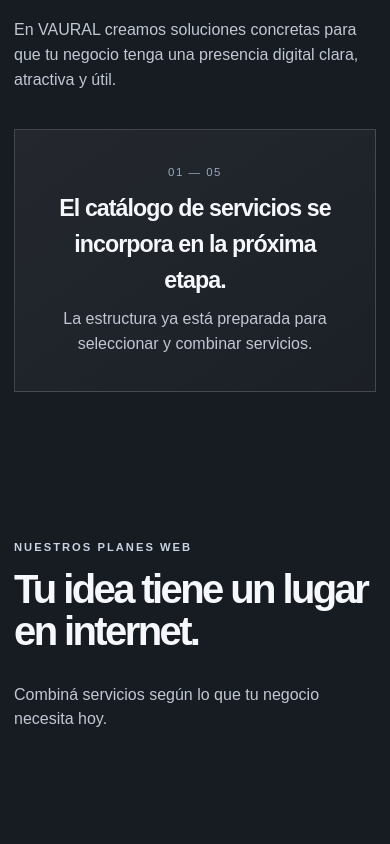
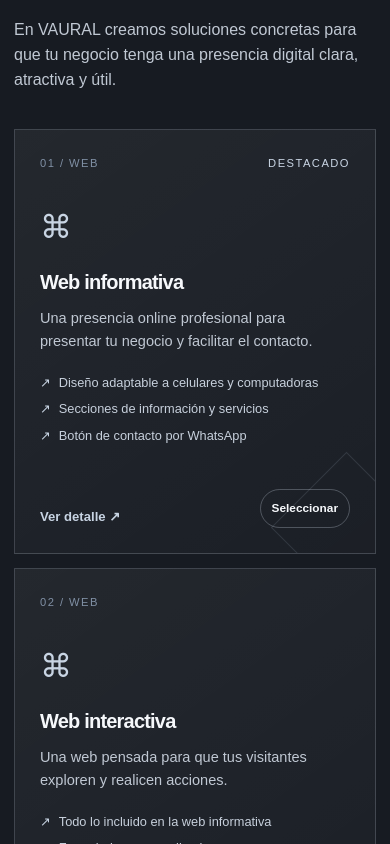
Before and after one commit to jesveni2212/VAURAL, a Next.js app: page / in a window 390 px wide. Shown: the part 1220-2064 px from the top of the page. Built offline with nearby package versions, Linux system fonts and the light colour scheme; no server answers.

Commit message:
feat: add multi-service VAURAL catalog

```diff
--- a/src/app/globals.css
+++ b/src/app/globals.css
@@ -466,21 +466,11 @@ a {
   color: var(--muted);
 }
 
-.shell-placeholder,
 .contact-placeholder {
   border: 1px solid var(--line);
   background: linear-gradient(145deg, rgba(255, 255, 255, 0.055), rgba(255, 255, 255, 0.018));
 }
 
-.shell-placeholder {
-  min-height: 250px;
-  display: grid;
-  place-items: center;
-  padding: 34px;
-  text-align: center;
-}
-
-.shell-placeholder h3,
 .contact-placeholder h3 {
   max-width: 530px;
   margin: 10px 0 8px;
@@ -488,16 +478,200 @@ a {
   letter-spacing: -0.04em;
 }
 
-.shell-placeholder p,
 .contact-placeholder p {
   margin: 0;
   color: var(--muted);
 }
 
-.placeholder-number {
-  color: var(--silver-muted);
-  font-size: 0.72rem;
+.services-grid {
+  display: grid;
+  grid-template-columns: repeat(3, minmax(0, 1fr));
+  gap: 14px;
+}
+
+.service-card {
+  position: relative;
+  display: flex;
+  min-height: 425px;
+  flex-direction: column;
+  overflow: hidden;
+  padding: 25px;
+  border: 1px solid var(--line);
+  background: linear-gradient(145deg, rgba(255, 255, 255, 0.055), rgba(255, 255, 255, 0.018));
+  transition: transform 220ms ease, border-color 220ms ease, background 220ms ease;
+}
+
+.service-card::after {
+  content: "";
+  position: absolute;
+  right: -25px;
+  bottom: -28px;
+  width: 105px;
+  height: 105px;
+  border: 1px solid rgba(184, 199, 219, 0.14);
+  transform: rotate(45deg);
+  pointer-events: none;
+}
+
+.service-card:hover,
+.service-card-selected {
+  transform: translateY(-4px);
+  border-color: rgba(184, 199, 219, 0.45);
+  background: linear-gradient(145deg, rgba(184, 199, 219, 0.1), rgba(255, 255, 255, 0.018));
+}
+
+.service-card-topline,
+.service-card-actions {
+  display: flex;
+  align-items: center;
+  justify-content: space-between;
+  gap: 12px;
+}
+
+.service-number,
+.service-featured {
+  color: #8090a5;
+  font-size: 0.7rem;
   letter-spacing: 0.13em;
+  text-transform: uppercase;
+}
+
+.service-featured {
+  color: var(--silver);
+}
+
+.service-icon {
+  margin: 31px 0 15px;
+  color: var(--silver);
+  font-size: 2rem;
+}
+
+.service-card h3 {
+  margin: 0 0 9px;
+  font-size: 1.25rem;
+  letter-spacing: -0.04em;
+}
+
+.service-card > p {
+  margin: 0;
+  color: var(--muted);
+  font-size: 0.91rem;
+}
+
+.service-includes {
+  display: grid;
+  gap: 7px;
+  margin: 20px 0;
+  padding: 0;
+  color: #c7d0dc;
+  font-size: 0.8rem;
+  list-style: none;
+}
+
+.service-includes li::before {
+  content: "↗";
+  margin-right: 8px;
+  color: var(--silver);
+}
+
+.service-card-actions {
+  margin-top: auto;
+  align-items: end;
+}
+
+.service-detail-link {
+  color: var(--silver);
+  font-size: 0.82rem;
+  font-weight: 750;
+}
+
+.selection-button {
+  position: relative;
+  z-index: 1;
+  padding: 9px 11px;
+  border: 1px solid rgba(211, 222, 237, 0.28);
+  border-radius: 999px;
+  background: transparent;
+  color: var(--ink);
+  cursor: pointer;
+  font-size: 0.74rem;
+  font-weight: 750;
+  transition: background 180ms ease, border-color 180ms ease, color 180ms ease;
+}
+
+.selection-button:hover,
+.selection-button-selected {
+  border-color: var(--silver);
+  background: var(--silver);
+  color: #0b0d12;
+}
+
+.selection-summary {
+  display: flex;
+  align-items: center;
+  justify-content: space-between;
+  gap: 28px;
+  margin-top: 18px;
+  padding: 22px 24px;
+  border: 1px solid rgba(200, 212, 227, 0.38);
+  background: linear-gradient(110deg, rgba(49, 63, 81, 0.9), rgba(32, 38, 48, 0.94));
+}
+
+.selection-summary-empty {
+  border-color: var(--line);
+  background: rgba(255, 255, 255, 0.02);
+}
+
+.selection-summary h3 {
+  margin: 6px 0 13px;
+  font-size: 1.15rem;
+  letter-spacing: -0.03em;
+}
+
+.selection-summary-empty p {
+  margin: 6px 0 0;
+  color: var(--muted);
+}
+
+.selected-service-list {
+  display: flex;
+  flex-wrap: wrap;
+  gap: 8px;
+}
+
+.selected-service-list button {
+  display: inline-flex;
+  align-items: center;
+  gap: 8px;
+  padding: 7px 9px;
+  border: 1px solid rgba(211, 222, 237, 0.24);
+  border-radius: 999px;
+  background: rgba(8, 12, 17, 0.18);
+  color: #e8eef5;
+  cursor: pointer;
+  font-size: 0.76rem;
+}
+
+.selected-service-list button span {
+  color: var(--silver);
+  font-size: 1rem;
+  line-height: 0.8;
+}
+
+.selection-summary-actions {
+  display: flex;
+  align-items: center;
+  gap: 16px;
+  flex-wrap: wrap;
+  justify-content: flex-end;
+}
+
+.text-button {
+  border: 0;
+  background: transparent;
+  color: #aebdcb;
+  cursor: pointer;
+  font-size: 0.77rem;
 }
 
 .about-grid,
@@ -705,6 +879,7 @@ a {
   .section-heading { align-items: start; flex-direction: column; }
   .about-grid,
   .contact-grid { grid-template-columns: 1fr; gap: 32px; }
+  .services-grid { grid-template-columns: 1fr 1fr; }
   .process-grid { grid-template-columns: 1fr 1fr; }
   .process-step:nth-child(2) { border-right: 0; }
   .process-step:nth-child(-n + 2) { border-bottom: 1px solid var(--line); }
@@ -719,6 +894,9 @@ a {
   .hero-actions { align-items: stretch; flex-direction: column; }
   .hero-actions .button { width: 100%; }
   .ticker-inner { justify-content: flex-start; gap: 12px; }
+  .services-grid { grid-template-columns: 1fr; }
+  .selection-summary { align-items: flex-start; flex-direction: column; }
+  .selection-summary-actions { justify-content: flex-start; }
   .section { padding: 68px 0; }
   .section-title { font-size: 2.5rem; }
   .values { grid-template-columns: 1fr; }
--- a/src/app/page.tsx
+++ b/src/app/page.tsx
@@ -1,5 +1,7 @@
 import { Hero } from "@/components/hero/Hero";
 import { SiteHeader } from "@/components/navigation/SiteHeader";
+import { SelectionSummary } from "@/components/catalog/SelectionSummary";
+import { ServiceGrid } from "@/components/catalog/ServiceGrid";
 import { AboutSection } from "@/components/sections/AboutSection";
 import { ContactSection } from "@/components/sections/ContactSection";
 import { ProcessSection } from "@/components/sections/ProcessSection";
@@ -25,11 +27,8 @@ export default function HomePage() {
               </div>
               <p className="section-intro">En VAURAL creamos soluciones concretas para que tu negocio tenga una presencia digital clara, atractiva y útil.</p>
             </div>
-            <div className="shell-placeholder">
-              <span className="placeholder-number">01 — 05</span>
-              <h3>El catálogo de servicios se incorpora en la próxima etapa.</h3>
-              <p>La estructura ya está preparada para seleccionar y combinar servicios.</p>
-            </div>
+            <ServiceGrid />
+            <SelectionSummary />
           </div>
         </section>
 
--- /dev/null
+++ b/src/components/catalog/SelectionSummary.tsx
@@ -0,0 +1,36 @@
+"use client";
+
+import { useSelection } from "@/components/providers/SelectionProvider";
+
+export function SelectionSummary() {
+  const { selectedServices, removeService, clearSelection } = useSelection();
+
+  if (!selectedServices.length) {
+    return (
+      <aside className="selection-summary selection-summary-empty" aria-live="polite">
+        <span className="section-kicker">Tu consulta</span>
+        <p>Seleccioná uno o varios servicios para preparar una consulta personalizada.</p>
+      </aside>
+    );
+  }
+
+  return (
+    <aside className="selection-summary" aria-live="polite" aria-labelledby="selection-title">
+      <div>
+        <span className="section-kicker">Tu consulta</span>
+        <h3 id="selection-title">Elegiste {selectedServices.length} servicio{selectedServices.length === 1 ? "" : "s"}.</h3>
+        <div className="selected-service-list">
+          {selectedServices.map((service) => (
+            <button key={service.id} type="button" onClick={() => removeService(service.id)}>
+              {service.title}<span aria-hidden="true">×</span>
+            </button>
+          ))}
+        </div>
+      </div>
+      <div className="selection-summary-actions">
+        <button className="text-button" type="button" onClick={clearSelection}>Limpiar selección</button>
+        <a className="button button-primary" href="#contacto">Continuar con mi consulta <span aria-hidden="true">↗</span></a>
+      </div>
+    </aside>
+  );
+}
--- /dev/null
+++ b/src/components/catalog/ServiceCard.tsx
@@ -0,0 +1,47 @@
+import Link from "next/link";
+import type { Service } from "@/types/service";
+
+type ServiceCardProps = {
+  service: Service;
+  selected: boolean;
+  onToggle: (id: string) => void;
+};
+
+const categoryLabels = {
+  web: "Web",
+  contenido: "Contenido",
+  catalogo: "Catálogo",
+} as const;
+
+export function ServiceCard({ service, selected, onToggle }: ServiceCardProps) {
+  return (
+    <article className={`service-card${selected ? " service-card-selected" : ""}`}>
+      <div className="service-card-topline">
+        <span className="service-number">0{service.order} / {categoryLabels[service.category]}</span>
+        {service.featured ? <span className="service-featured">Destacado</span> : null}
+      </div>
+      <div className="service-icon" aria-hidden="true">
+        {service.category === "web" ? "⌘" : service.category === "contenido" ? "▤" : "▦"}
+      </div>
+      <h3>{service.title}</h3>
+      <p>{service.shortDescription}</p>
+      <ul className="service-includes">
+        {service.includes.slice(0, 3).map((item) => <li key={item}>{item}</li>)}
+      </ul>
+      <div className="service-card-actions">
+        <Link className="service-detail-link" href={`/servicios/${service.slug}`}>
+          Ver detalle <span aria-hidden="true">↗</span>
+        </Link>
+        <button
+          className={`selection-button${selected ? " selection-button-selected" : ""}`}
+          type="button"
+          aria-pressed={selected}
+          aria-label={`${selected ? "Quitar" : "Seleccionar"} ${service.title}`}
+          onClick={() => onToggle(service.id)}
+        >
+          {selected ? "Seleccionado" : "Seleccionar"}
+        </button>
+      </div>
+    </article>
+  );
+}
--- /dev/null
+++ b/src/components/catalog/ServiceGrid.tsx
@@ -0,0 +1,23 @@
+"use client";
+
+import { getServices } from "@/data/services";
+import { useSelection } from "@/components/providers/SelectionProvider";
+import { ServiceCard } from "./ServiceCard";
+
+export function ServiceGrid() {
+  const services = getServices();
+  const { selectedIds, toggleService } = useSelection();
+
+  return (
+    <div className="services-grid">
+      {services.map((service) => (
+        <ServiceCard
+          key={service.id}
+          service={service}
+          selected={selectedIds.includes(service.id)}
+          onToggle={toggleService}
+        />
+      ))}
+    </div>
+  );
+}
```
Also changed, not shown: 1 other file (tests, documents, lock files or other folders).
